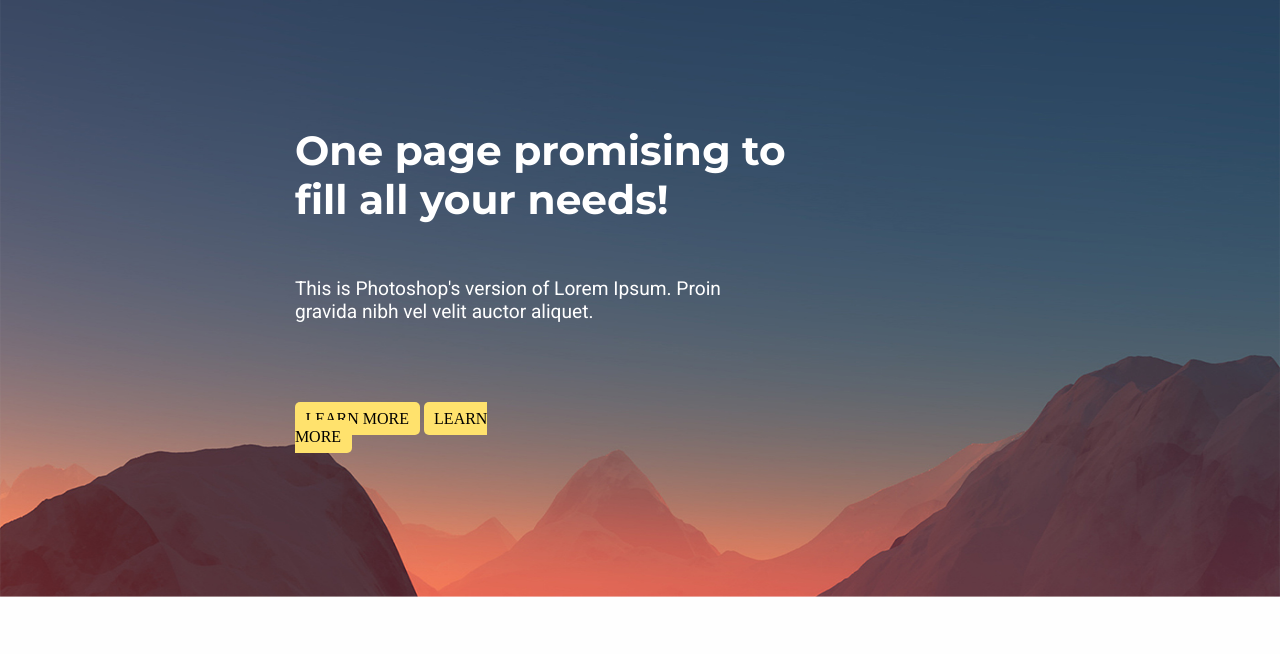
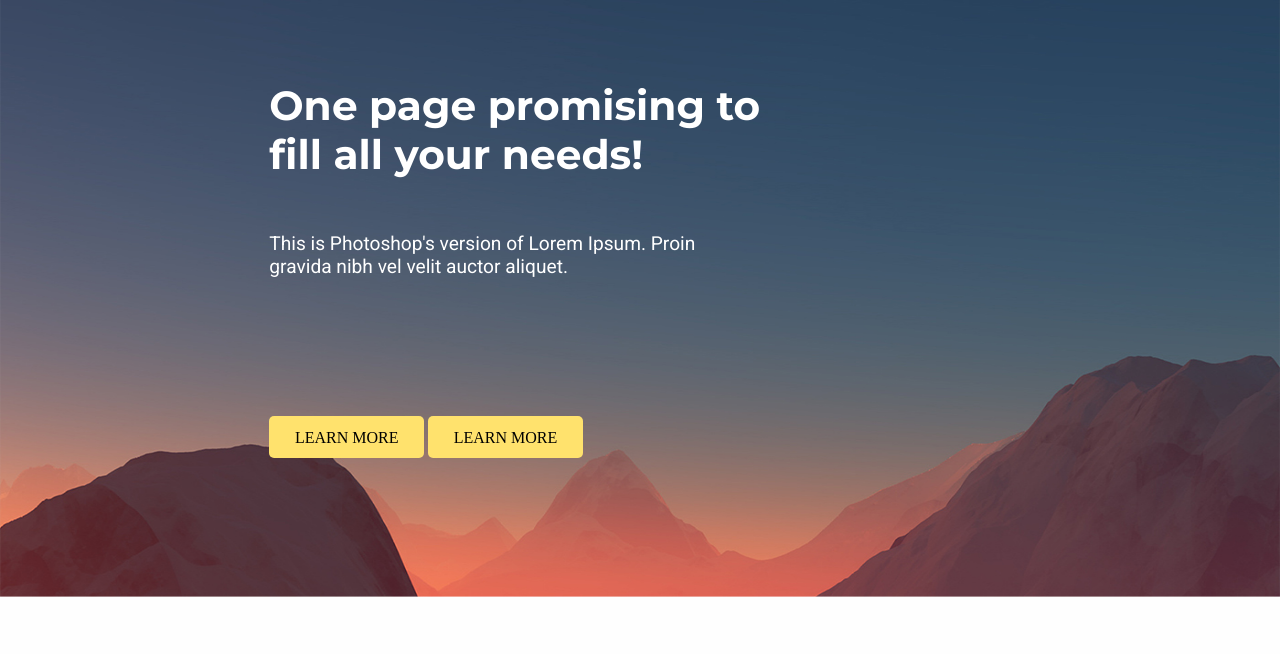
Before and after one commit to Plojka/Zippy, a plain HTML site: page index.html in a window 1280 px wide. Shown: the part 96-750 px from the top of the page. Drawn offline with Linux system fonts and the light colour scheme; some packages are replaced by stand-ins of ours.

Commit message:
add mixin button ellements

```diff
--- a/styles/scss/style.scss
+++ b/styles/scss/style.scss
@@ -28,8 +28,9 @@
     background: #ffe26d;
     border-radius: 5px;
     color: #000000;
-    padding: 4% 5%;
+    padding: 1vw 2vw;
     border: none;
+    line-height: 9vw;
 }
 
 // document
@@ -58,8 +59,7 @@ html,body {
 .content {
     display: grid;
     grid-template-columns: repeat(2, auto);
-    grid-auto-rows: minmax(100px, auto);
-    padding-top: 35px;
+    padding: 3vw 0 0 4vw;
 }
 
 .logo {
@@ -566,7 +566,7 @@ html,body {
        .form-map {
             text-transform: uppercase;
             display: grid;
-            width: 300px;
+            grid-template-columns: repeat(1, 40%);
             margin-left: 45px;
        }
 
@@ -661,6 +661,6 @@ html,body {
 //media-map
 @media screen and (max-width: 800px) {
     .form-map, .box-date {
-        width: 90%;
+        width: 150%;
     }
 }
```
Also changed, not shown: styles/css/style.css, 1 other file.
